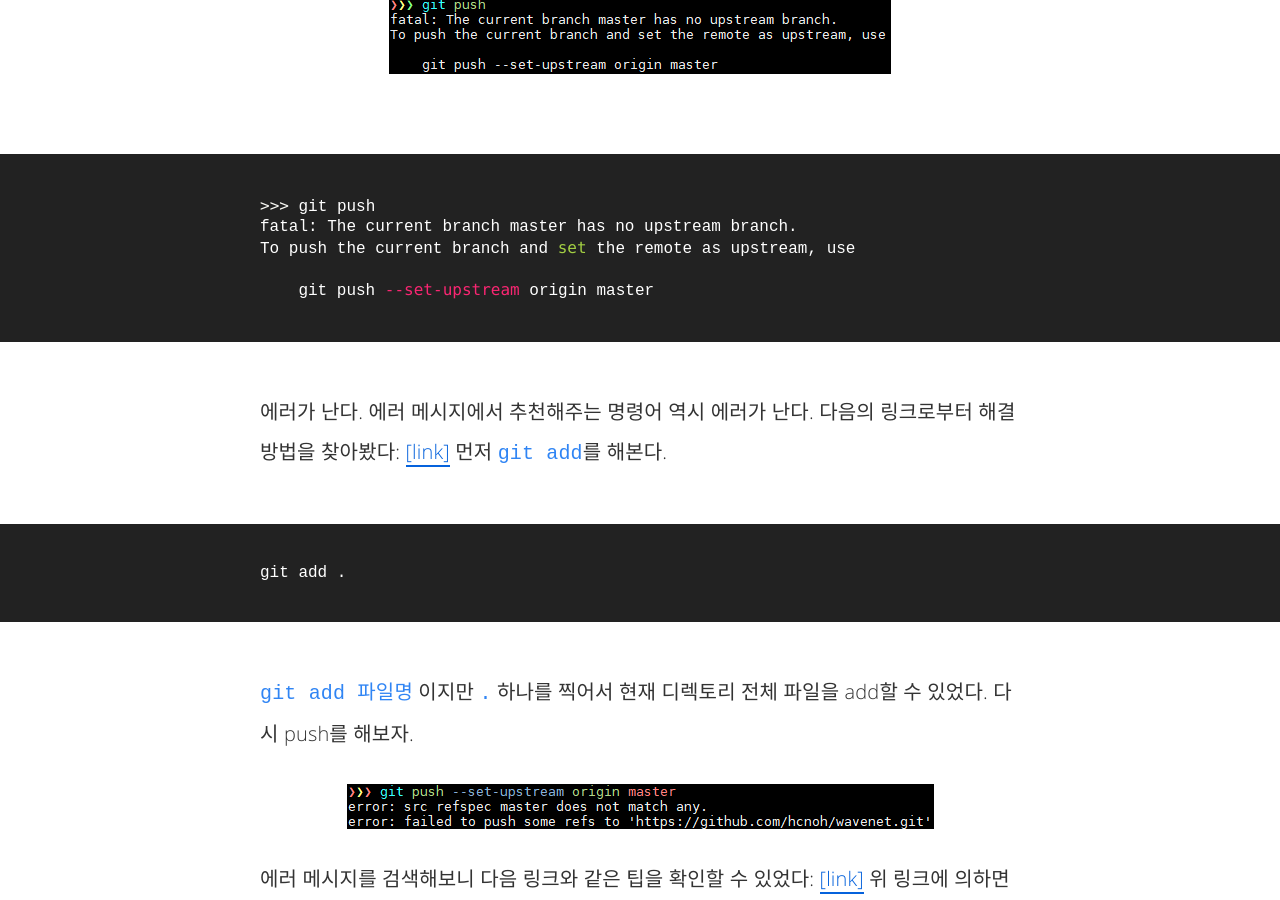
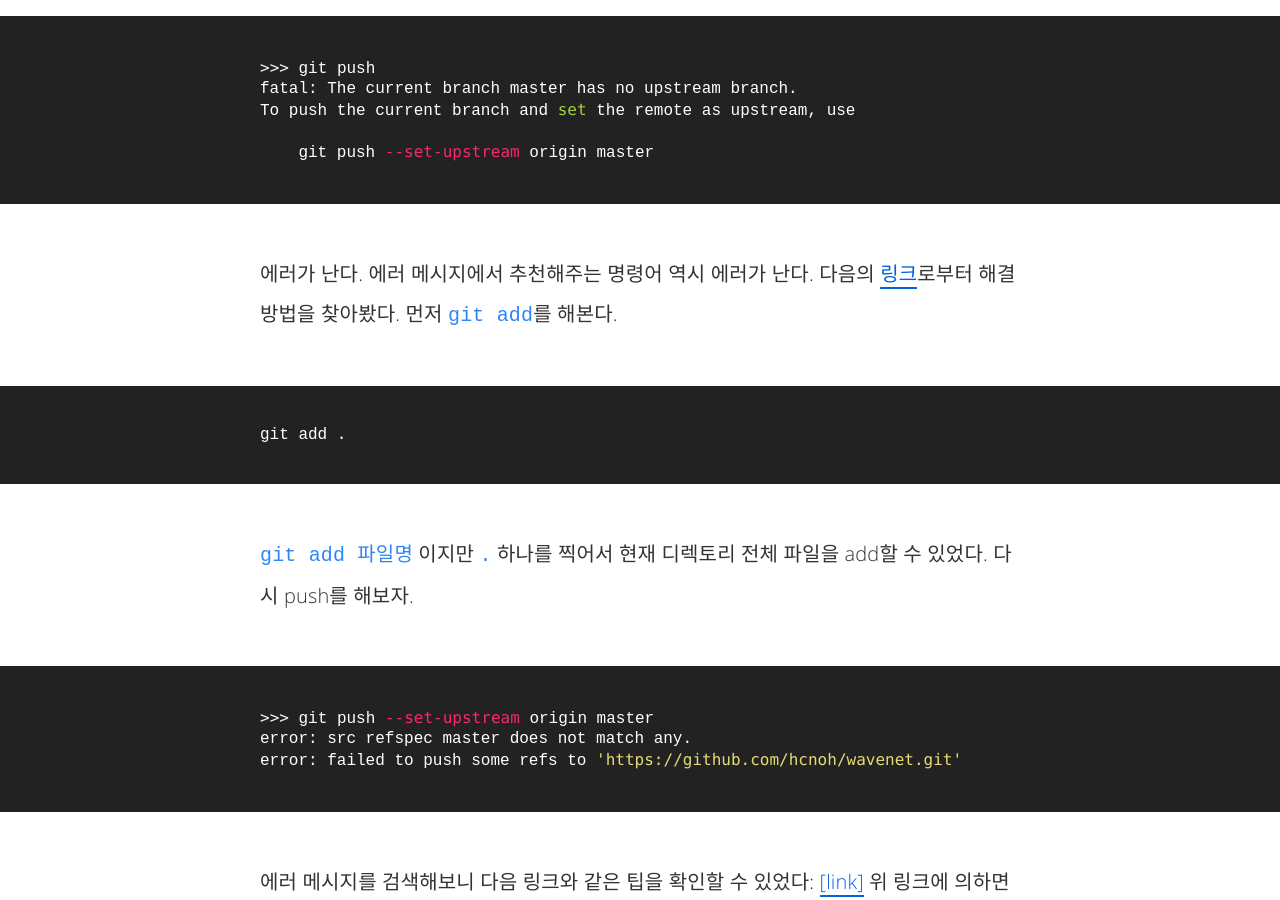
Before and after one commit to hcnoh/blog-prev, a Jekyll site: the page built from _posts/2018-08-18-git-first-time.md, in a window 1280 px wide and 900 px high, scrolled down 2807 px. Built offline with Jekyll 4.4.1, drawn with Linux system fonts in a browser that asks for light colours; comment, search, counter and statistics services are not loaded; some of the changed text lies outside the part shown.

Commit message:
Update 2018-08-18-git-first-time.md

```diff
--- a/_posts/2018-08-18-git-first-time.md
+++ b/_posts/2018-08-18-git-first-time.md
@@ -44,7 +44,6 @@
 {% endhighlight %}
 `git remote -v` 명령을 통하여 제대로 로컬 저장소가 원격 origni에 연결되었는지 확인할 수 있다.
 바로 push를 해본다.
-![image](/assets/img/2018-08-18-git-first-time/03.png)
 {% highlight bash %}
 >>> git push
 fatal: The current branch master has no upstream branch.
@@ -52,19 +51,27 @@
 
     git push --set-upstream origin master
 {% endhighlight %}
-에러가 난다. 에러 메시지에서 추천해주는 명령어 역시 에러가 난다. 다음의 링크로부터 해결 방법을 찾아봤다: [[link]](http://www.talkdev.net/git-%EA%B0%84%EB%8B%A8%ED%95%9C-%EC%82%AC%EC%9A%A9%EB%B2%95/)
+에러가 난다. 에러 메시지에서 추천해주는 명령어 역시 에러가 난다. 다음의 [링크](http://www.talkdev.net/git-%EA%B0%84%EB%8B%A8%ED%95%9C-%EC%82%AC%EC%9A%A9%EB%B2%95/)로부터 해결 방법을 찾아봤다.
 먼저 `git add`를 해본다.
 {% highlight bash %}
 git add .
 {% endhighlight %}
 `git add 파일명` 이지만 `.` 하나를 찍어서 현재 디렉토리 전체 파일을 add할 수 있었다. 다시 push를 해보자.
-![image](/assets/img/2018-08-18-git-first-time/04.png)
+{% highlight bash %}
+>>> git push --set-upstream origin master
+error: src refspec master does not match any.
+error: failed to push some refs to 'https://github.com/hcnoh/wavenet.git'
+{% endhighlight %}
 에러 메시지를 검색해보니 다음 링크와 같은 팁을 확인할 수 있었다: [[link]](http://yjoo00.tistory.com/111)
 위 링크에 의하면 repo에 아직 commit을 한 적이 없기 때문에 원격 origin에 추가할 branch 또한 존재하지 않아서 발생한 에러라고 한다. 해결하기 위하여 다음의 명령어를 차례로 쳐보았다.
-{% highlight python %}
-touch initial
-git add initial
-git commit -m "initial commit"
+{% highlight bash %}
+>>> touch initial
+>>> git add initial
+>>> git commit -m "initial commit"
+[master (root-commit) fa9e359] initial commit
+2files changed, 160 insertions(+)
+create mode 100644 initial
+create model 100644 model.py
 {% endhighlight %}
 ![image](/assets/img/2018-08-18-git-first-time/05.png)
 제대로 commit은 되는 것 같다. 그 다음 단계로
```
